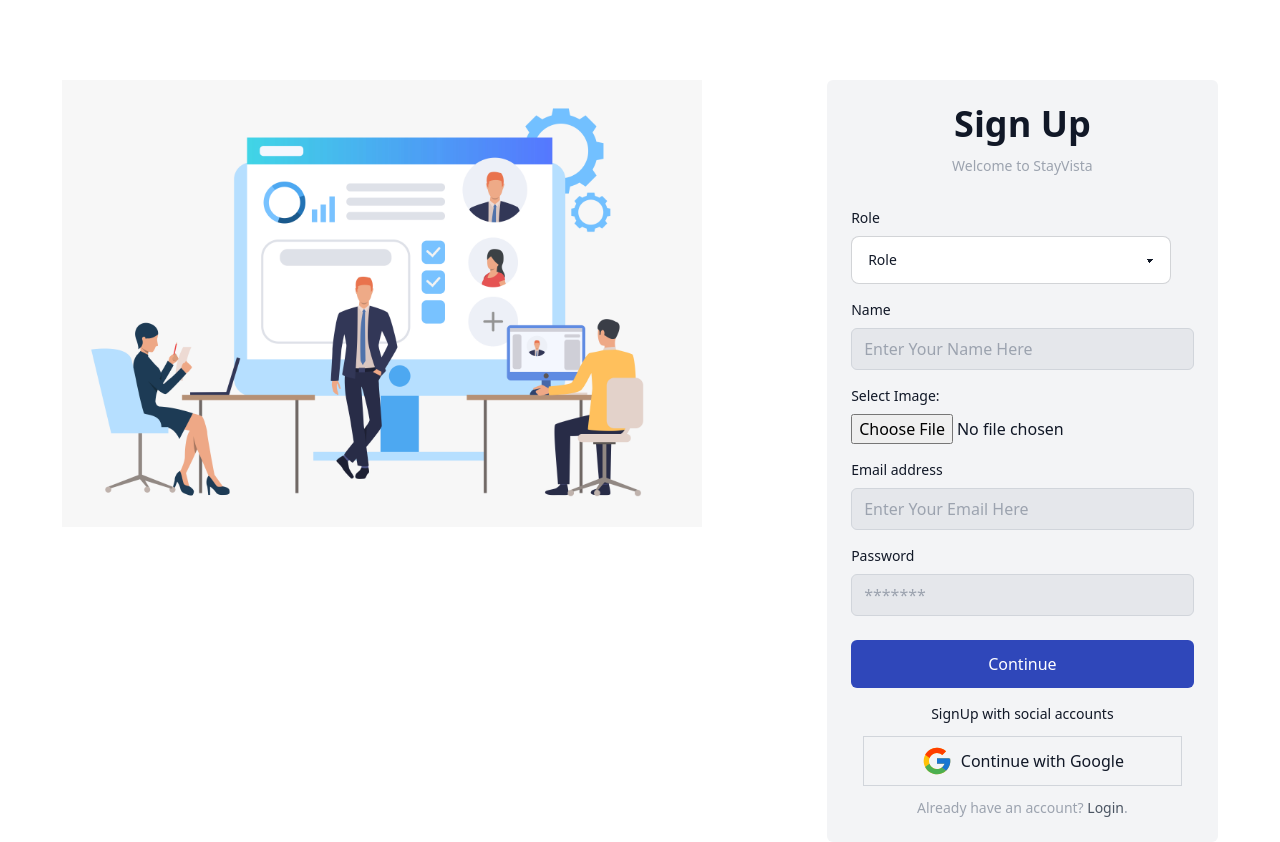
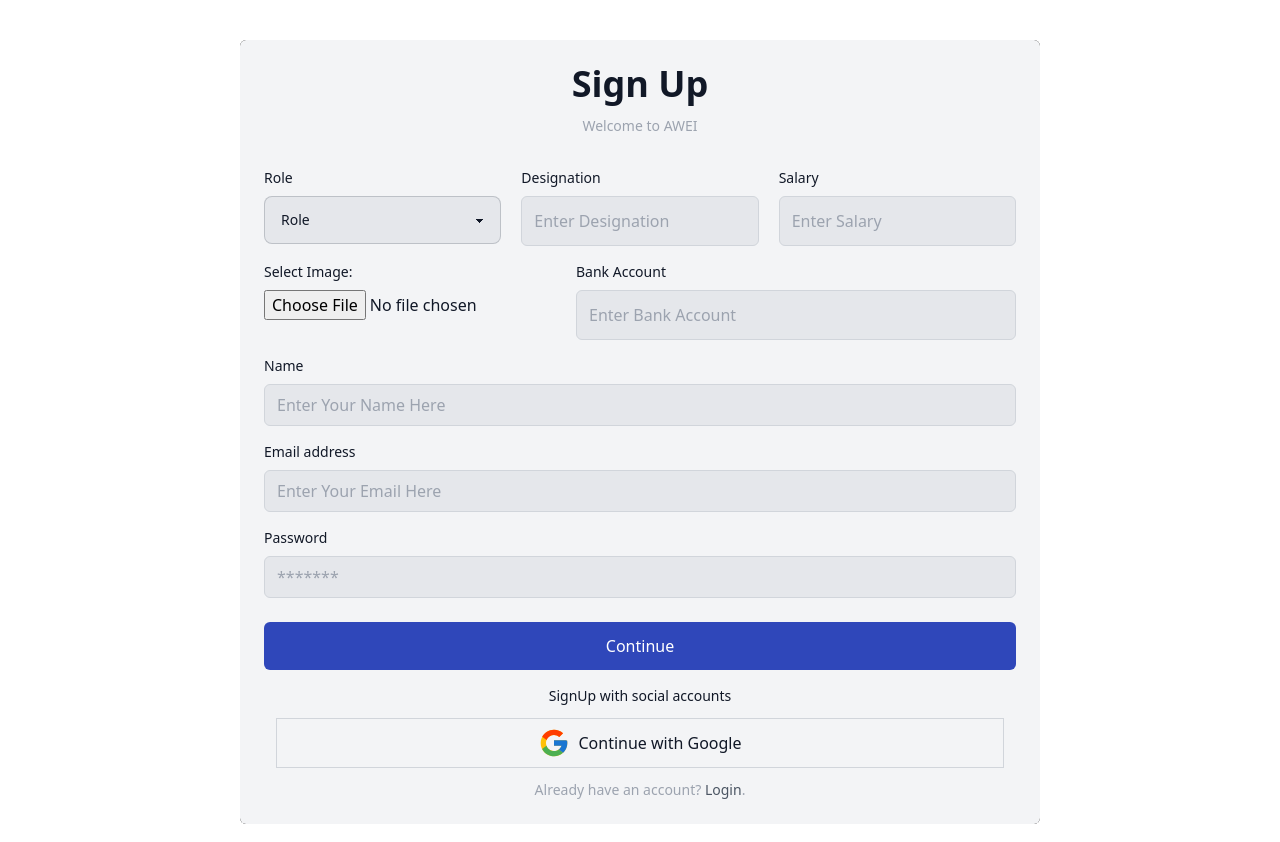
Before and after one commit to MehediMehad/Coding-School, a React (Vite) app: page /signUp in a window 1280 px wide. Built offline with nearby package versions, Linux system fonts and the light colour scheme; no server answers.

Commit message:
save user data to the mongoDb

```diff
--- a/src/Pages/Shared/NavBar/NavBar.jsx
+++ b/src/Pages/Shared/NavBar/NavBar.jsx
@@ -70,7 +70,7 @@
                   {user ? (
                     <>
                       <Link
-                        to='/dashboard'
+                        to='/dashboard/work-sheet'
                         className='block px-4 py-3 hover:bg-neutral-100 transition font-semibold'
                       >
                         Dashboard
--- a/src/Pages/SignUp/SignUp.jsx
+++ b/src/Pages/SignUp/SignUp.jsx
@@ -3,15 +3,17 @@
 import useAuth from '../../hooks/useAuth'
 import axios from 'axios'
 import { TbFidgetSpinner } from 'react-icons/tb'
-import signUpImg from '../../assets/signUp.jpg'
+// import signUpImg from '../../assets/signUp.jpg'
 import { useState } from 'react'
 import { toast } from 'react-toastify'
+import useAxiosCommon from '../../hooks/useAxiosCommon'
 
 const SignUp = () => {
     const navigate = useNavigate()
+    const axiosCommon = useAxiosCommon()
     const [roleValue, setRoleValue] = useState('')
 
-    const handleChange = (event) =>{
+    const handleChange = (event) => {
         setRoleValue(event.target.value)
     }
     const {
@@ -25,11 +27,15 @@
     const handleSubmit = async e => {
         e.preventDefault()
         if (!roleValue) {
-          return alert("Set Roll")
+            return alert("Set Roll")
         }
         const form = e.target
         const name = form.name.value
         const email = form.email.value
+        // const role = form.role.value
+        const salary = form.salary.value
+        const designation = form.designation.value
+        const bankAccount = form.bankAccount.value
         const password = form.password.value
         const image = form.image.files[0]
         const formData = new FormData()
@@ -51,6 +57,16 @@
 
             // 3. Save username and photo in firebase
             await updateUserProfile(name, data.data.display_url)
+            const userInfo = {
+                name: name,
+                email: email,
+                role: roleValue,
+                designation: designation,
+                salary: salary,
+                bankAccount: bankAccount
+            }
+            console.log(userInfo);
+            axiosCommon.post('/users', userInfo)
             navigate('/')
             alert('Registration Successful')
         } catch (err) {
@@ -73,30 +89,88 @@
     }
 
     return (
-        <div className='flex justify-around mt-20'>
-            <div className='w-1/2 md:flex justify-center h-2/6 hidden'>
+        <div className=''>
+            {/* <div className='w-1/2 md:flex justify-center h-2/6 hidden'>
                 <img src={signUpImg} alt="" />
-            </div>
-            <div className='flex justify-center items-center '>
-                <div className='flex flex-col max-w-md p-6 rounded-md  bg-gray-100 text-gray-900 '>
+            </div> */}
+            <div className=' md:mx-60 mt-10 items-center bg-black rounded-md'>
+                <div className='flex flex-col p-6 rounded-md  bg-gray-100 text-gray-900 '>
                     <div className='mb-8 text-center'>
                         <h1 className='mb-3 text-4xl font-bold'>Sign Up</h1>
-                        <p className='text-sm text-gray-400'>Welcome to StayVista</p>
+                        <p className='text-sm text-gray-400'>Welcome to AWEI</p>
                     </div>
-                    <form onSubmit={handleSubmit} className='space-y-6'>
+                    <form onSubmit={handleSubmit} className='space-y-6 '>
                         <div className='space-y-4'>
-                            <div>
+                            <div className="grid grid-cols-3 gap-x-5">
+                                {/* role */}
+                            <div className='col-span-1'>
                                 <label htmlFor='email' className='block mb-2 text-sm'>
                                     Role
                                 </label>
                                 <select value={roleValue}
-                                onChange={handleChange}
-                                required
-                                 className="select select-bordered w-full max-w-xs">
+                                    onChange={handleChange}
+                                    required
+                                    className="select select-bordered w-full focus:outline-[#2f47ba] bg-gray-200 text-gray-900">
                                     <option defaultValue="">Role</option>
                                     <option value="Employee">Employee</option>
                                     <option value="HR">HR</option>
                                 </select>
+                            </div>
+                            <div className='col-span-1'>
+                                <label htmlFor='designation' className='block mb-2 text-sm'>
+                                Designation
+                                </label>
+                                <input
+                                    type='text'
+                                    name='designation'
+                                    id='designation'
+                                    placeholder='Enter Designation'
+                                    className='w-full px-3 py-3 border rounded-md border-gray-300 focus:outline-[#2f47ba] bg-gray-200 text-gray-900'
+                                    data-temp-mail-org='0'
+                                />
+                            </div>
+                            <div className='col-span-1'>
+                                <label htmlFor='salary' className='block mb-2 text-sm'>
+                                 Salary
+                                </label>
+                                <input
+                                    type='number'
+                                    name='salary'
+                                    id='salary'
+                                    placeholder='Enter Salary'
+                                    className='w-full px-3 py-3 border rounded-md border-gray-300 focus:outline-[#2f47ba] bg-gray-200 text-gray-900'
+                                    data-temp-mail-org='0'
+                                />
+                            </div>
+                            </div>
+                            {/* 2nd row */}
+                            <div className="flex">
+                            <div className='md:w-1/2'>
+                                <label htmlFor='image' className='block mb-2 text-sm'>
+                                    Select Image:
+                                </label>
+                                <input
+                                    required
+                                    type='file'
+                                    id='image'
+                                    name='image'
+                                    accept='image/*'
+                                />
+                            </div>
+                            {/* bank_account_no */}
+                            <div className='w-full'>
+                                <label htmlFor='bankAccount' className='block mb-2 text-sm'>
+                                 Bank Account
+                                </label>
+                                <input
+                                    type='number'
+                                    name='bankAccount'
+                                    id='bankAccount'
+                                    placeholder='Enter Bank Account'
+                                    className='w-full px-3 py-3 border rounded-md border-gray-300 focus:outline-[#2f47ba] bg-gray-200 text-gray-900'
+                                    data-temp-mail-org='0'
+                                />
+                            </div>
                             </div>
                             <div>
                                 <label htmlFor='email' className='block mb-2 text-sm'>
@@ -109,18 +183,6 @@
                                     placeholder='Enter Your Name Here'
                                     className='w-full px-3 py-2 border rounded-md border-gray-300 focus:outline-[#2f47ba] bg-gray-200 text-gray-900'
                                     data-temp-mail-org='0'
-                                />
-                            </div>
-                            <div>
-                                <label htmlFor='image' className='block mb-2 text-sm'>
-                                    Select Image:
-                                </label>
-                                <input
-                                    required
-                                    type='file'
-                                    id='image'
-                                    name='image'
-                                    accept='image/*'
                                 />
                             </div>
                             <div>
--- a/src/hooks/useAxiosCommon.jsx
+++ b/src/hooks/useAxiosCommon.jsx
@@ -1,7 +1,7 @@
 import axios from 'axios'
 
 export const axiosCommon = axios.create({
-  baseURL: import.meta.env.VITE_API_URL,
+  baseURL:'http://localhost:5000'
 })
 const useAxiosCommon = () => {
   return axiosCommon
```
Also changed, not shown: src/AuthProvider/AuthProvider.jsx (+14 -0 lines).
